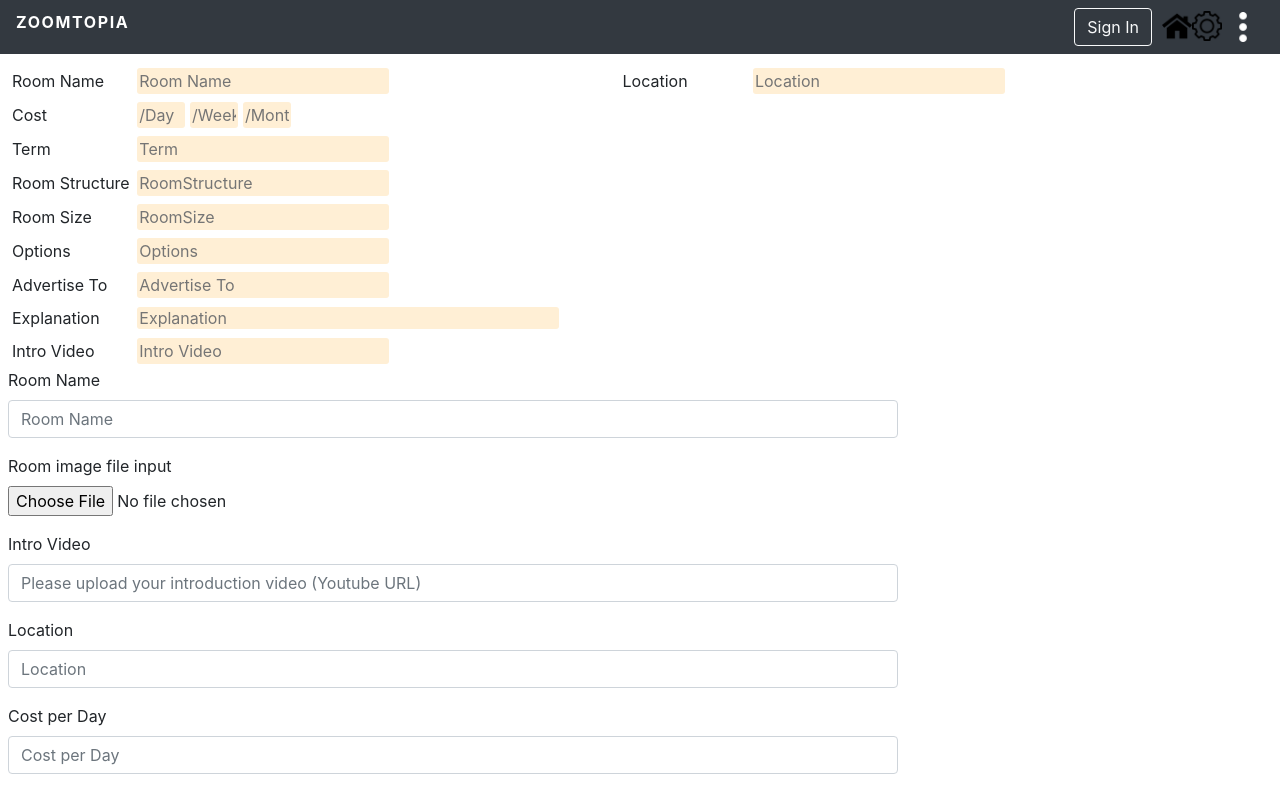
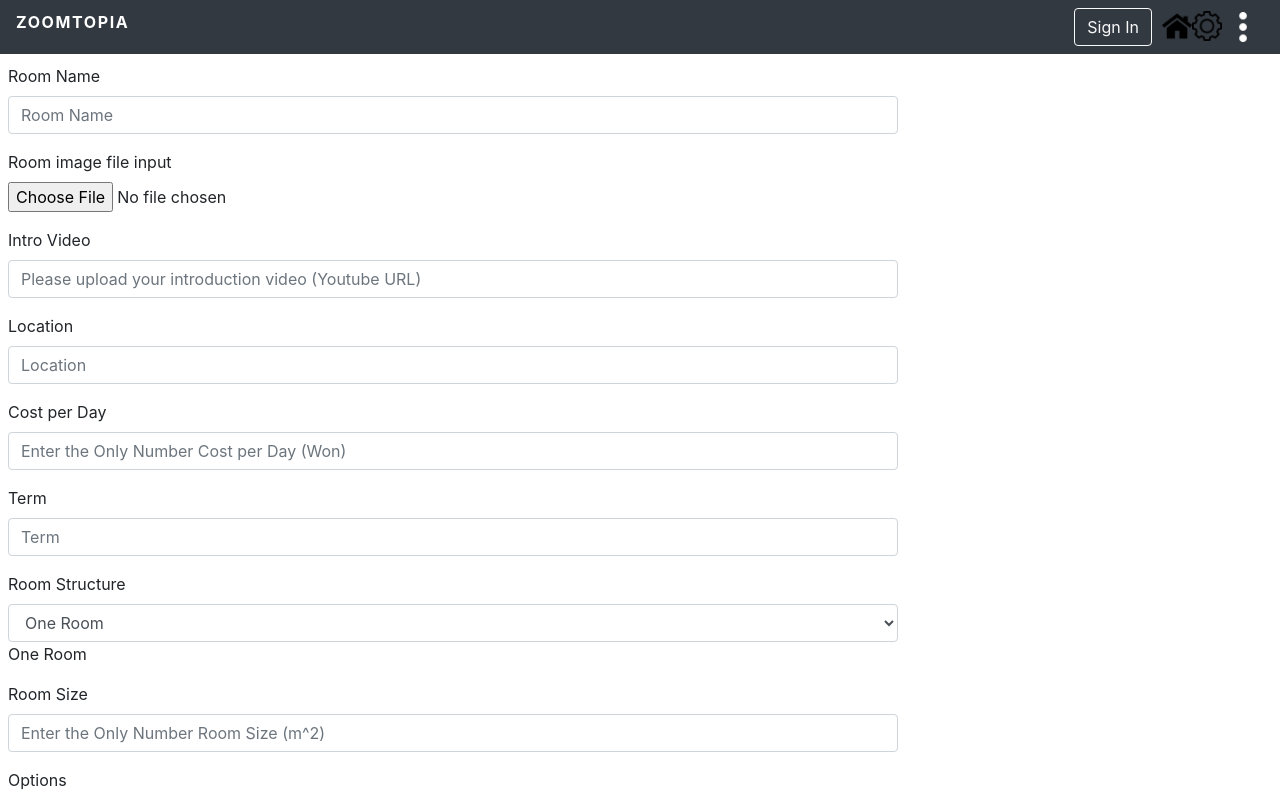
Before and after one commit to Daniel-H-99/2020S_HCI_Zoomtopia, a React (Create React App) app: page /RegisterRoom in a window 1280 px wide. Shown: the top 794 px of the page. Built offline with nearby package versions, Linux system fonts and the light colour scheme.

Commit message:
Register Room with writing on Firebase

```diff
--- a/src/components/RegisterForm.jsx
+++ b/src/components/RegisterForm.jsx
@@ -1,45 +1,9 @@
 import React, { Component } from 'react';
 import { Button, Form } from 'react-bootstrap';
 import styled from 'styled-components';
+import firebase from '../components/Firestore';
 
-const LeftInput = styled.span`
-  display: inline-block;
-  width: 48%;
-  height: 40%;
-  padding: 4px 4px 4px 4px;
-`;
-const RightInput = styled.span`
-  display: inline-block;
-  width: 50%;
-  height: 5%;
-  padding: 4px 4px 4px 4px;
-`;
-const Text = styled.text`
-  display: inline-block;
-  width: 20%;
-  height: 5%;
-`;
-const InputWindow = styled.input`
-  margin-left: 0.3rem;
-  background: papayawhip;
-  border: none;
-  border-radius: 3px;
-`;
-const CostInput = styled.input`
-  width: 3rem;
-  margin-left: 0.3rem;
-  background: papayawhip;
-  border: none;
-  border-radius: 3px;
-`;
-const Explanation = styled.input`
-  width: 70%;
-  height: 40%;
-  margin-left: 0.3rem;
-  background: papayawhip;
-  border: none;
-  border-radius: 3px;
-`
+
 const Margin = styled.div`
   display: inline-block;
   width: 70%;
@@ -47,194 +11,132 @@ const Margin = styled.div`
   margin: 0 auto;
 `
 
+const userID = "user2";
+
+
+const writeData = (userID, RoomName, IntroVideo, Location, CostperDay, Term, RoomStructure, RoomSize, Explanation) => {
+  return firebase.firestore().collection('userID').doc(userID)
+      .update({
+        MyRegister: {
+        RoomName: RoomName,
+        IntroVideo: IntroVideo,
+        Location: Location,
+        CostperDay: CostperDay,
+        Term: Term,
+        RoomStructure: RoomStructure,
+        RoomSize: RoomSize,
+        Explanation: Explanation
+        }
+      });
+};
+
+
 class RegisterForm extends Component {
   state = {
     RoomName: '',
+    IntroVideo: '',
     Location: '',
     CostperDay: '',
-    CostperWeek: '',
-    CostperMonth: '',
-    TermOrigin: '',
-    RoomStructure: '',
+    Term: '',
+    RoomStructure: 'One Room',
     RoomSize: '',
-    Options: '',
-    AdvertiseTo: '',
+    Options: [],
     Explanation: '',
-    IntroVideo: '',
   }
   handleChange = (e) => {
-    this.setState({
-      [e.target.name]: e.target.value
-    });
+    this.setState({[e.target.name]: e.target.value});
   }
-  handleSubmit(event) {
-    alert('Success to register your room!');
+  handleSubmit = (event) => {
+    const db = firebase.firestore();
     event.preventDefault();
+    if (this.state.RoomName === ''){
+      alert('Please Enter Room Name');
+      console.log("1");
+    }
+    else if (this.state.IntroVideo === ''){
+      alert('Please Enter Video URL');
+      console.log("2");
+    }
+    else if (this.state.Location === ''){
+      alert('Please Enter Location');
+      console.log("3");
+    }
+    else if (this.state.CostperDay === ''){
+      alert('Please Enter Cost per Day');
+      console.log("4");
+    }
+    else if (this.state.Term === ''){
+      alert('Please Enter Term');
+      console.log("5");
+    }
+    else if (this.state.RoomStructure === ''){
+      alert('Please Select Room Structure');
+      console.log("6");
+    }
+    else if (this.state.RoomSize === ''){
+      alert('Please Enter Room Size');
+      console.log("7");
+    }
+    else if (this.state.Explanation === ''){
+      alert('Please Enter Explanation about room');
+      console.log("8");
+    }
+    else {
+      alert('Success to register your room!');
+      writeData(userID, this.state.RoomName, this.state.IntroVideo, this.state.Location, this.state.CostperDay, this.state.Term, this.state.RoomStructure, this.state.RoomSize, this.state.Explanation);
+      event.preventDefault();
+      console.log("9");
+    }
+
   }
   render() {
     return (
-      <form>
-        <div>
-          <LeftInput>
-            <Text>Room Name</Text>
-            <InputWindow
-              placeholder="Room Name"
-              value={this.state.RoomName}
-              onChange={this.handleChange}
-              name="RoomName"
-            />
-          </LeftInput>
-          <RightInput>
-            <Text>Location</Text>
-            <InputWindow
-              placeholder="Location"
-              value={this.state.Location}
-              onChange={this.handleChange}
-              name="Location"
-            />
-          </RightInput>
-        </div>
-        <div>
-          <LeftInput>
-            <Text>Cost</Text>
-            <CostInput
-              placeholder="/Day"
-              value={this.state.CostperDay}
-              onChange={this.handleChange}
-              name="CostperDay"
-            />
-            <CostInput
-              placeholder="/Week"
-              value={this.state.CostperWeek}
-              onChange={this.handleChange}
-              name="CostperWeek"
-            />
-            <CostInput
-              placeholder="/Month"
-              value={this.state.CostperMonth}
-              onChange={this.handleChange}
-              name="CostperMonth"
-            />
-          </LeftInput>
-        </div>
-        <div>
-          <LeftInput>
-            <Text>Term</Text>
-            <InputWindow
-              placeholder="Term"
-              value={this.state.TermOrigin}
-              onChange={this.handleChange}
-              name="TermOrigin"
-            />
-          </LeftInput>
-        </div>
-        <div>
-          <LeftInput>
-            <Text>Room Structure</Text>
-            <InputWindow
-              placeholder="RoomStructure"
-              value={this.state.RoomStructure}
-              onChange={this.handleChange}
-              name="RoomStructure"
-            />
-          </LeftInput>
-        </div>
-        <div>
-          <LeftInput>
-            <Text>Room Size</Text>
-            <InputWindow
-              placeholder="RoomSize"
-              value={this.state.RoomSize}
-              onChange={this.handleChange}
-              name="RoomSize"
-            />
-          </LeftInput>
-        </div>
-        <div>
-          <LeftInput>
-            <Text>Options</Text>
-            <InputWindow
-              placeholder="Options"
-              value={this.state.Options}
-              onChange={this.handleChange}
-              name="Options"
-            />
-          </LeftInput>
-        </div>
-        <div>
-          <LeftInput>
-            <Text>Advertise To</Text>
-            <InputWindow
-              placeholder="Advertise To"
-              value={this.state.AdvertiseTo}
-              onChange={this.handleChange}
-              name="AdvertiseTo"
-            />
-          </LeftInput>
-        </div>
-        <div>
-          <LeftInput>
-            <Text>Explanation</Text>
-            <Explanation
-              placeholder="Explanation"
-              value={this.state.Explanation}
-              onChange={this.handleChange}
-              name="Explanation"
-            />
-          </LeftInput>
-        </div>
-        <div>
-          <LeftInput>
-            <Text>Intro Video</Text>
-            <InputWindow
-              placeholder="Intro Video"
-              value={this.state.IntroVideo}
-              onChange={this.handleChange}
-              name="IntroVideo"
-            />
-          </LeftInput>
-        </div>
-        <div>{this.state.RoomName}</div>
-        <div>{this.state.Location}</div>
+      <form onSubmit={this.handleSubmit}>
         <Margin>
-          <Form action="/register">
+          <Form>
             <Form.Group controlId="RoomName">
               <Form.Label>Room Name</Form.Label>
-              <Form.Control type="RoomName" name="RoomName" placeholder="Room Name" />
+              <Form.Control type="RoomName" name="RoomName" placeholder="Room Name" onChange={this.handleChange} />
             </Form.Group>
 
-            <Form.Group>
+
+            <Form.Group controlId="RoomImage">
               <Form.File id="RoomImage" name="File" label="Room image file input" />
             </Form.Group>
 
             <Form.Group controlId="IntroVideo">
               <Form.Label>Intro Video</Form.Label>
-              <Form.Control type="IntroVideo" placeholder="Please upload your introduction video (Youtube URL)" />
+              <Form.Control type="IntroVideo" name="IntroVideo" placeholder="Please upload your introduction video (Youtube URL)" onChange={this.handleChange} />
             </Form.Group>
 
             <Form.Group controlId="Location">
               <Form.Label>Location</Form.Label>
-              <Form.Control type="Location" placeholder="Location" />
+              <Form.Control type="Location" name="Location" placeholder="Location" onChange={this.handleChange}/>
             </Form.Group>
 
             <Form.Group controlId="CostperDay">
               <Form.Label>Cost per Day</Form.Label>
-              <Form.Control type="CostperDay" placeholder="Cost per Day" />
+              <Form.Control type="CostperDay" name="CostperDay" placeholder="Enter the Only Number Cost per Day (Won)" onChange={this.handleChange}/>
             </Form.Group>
 
             <Form.Group controlId="Term">
               <Form.Label>Term</Form.Label>
-              <Form.Control type="Term" placeholder="Term" />
+              <Form.Control type="Term" name="Term" placeholder="Term" onChange={this.handleChange}/>
             </Form.Group>
 
             <Form.Group controlId="RoomStructure">
               <Form.Label>Room Structure</Form.Label>
-              <Form.Control type="RoomStructure" placeholder="Room Structure" />
+              <Form.Control as="select" name="RoomStructure" defaultValue={this.state.RoomStructure} onChange={this.handleChange}>
+                <option>One Room</option>
+                <option>Two Room</option>
+                <option>Three Room</option>
+              </Form.Control>
+              <div>{this.state.RoomStructure}</div>
             </Form.Group>
 
             <Form.Group controlId="RoomSize">
               <Form.Label>Room Size</Form.Label>
-              <Form.Control type="RoomSize" placeholder="Room Size" />
+              <Form.Control type="RoomSize" name="RoomSize" placeholder="Enter the Only Number Room Size (m^2)" onChange={this.handleChange}/>
             </Form.Group>
 
             <Form.Group controlId="Options">
@@ -254,26 +156,16 @@ class RegisterForm extends Component {
               ))}
             </Form.Group>
 
-
-            <Form.Group controlId="AdvertiseTo">
-              <Form.Label>Advertise To</Form.Label>
-              {['checkbox'].map((type) => (
-              <div key={`inline-${type}`} className="mb-3">
-                <Form.Check inline label="KAIST" type={type} id={`inline-${type}-1`} />
-                <Form.Check inline label="ChungNam Univ." type={type} id={`inline-${type}-2`} />
-              </div>
-              ))}
+            <Form.Group controlId="Explanation">
+              <Form.Label>Explanation</Form.Label>
+              <Form.Control type="Explanation" name="Explanation" placeholder="Explanation" as="textarea" rows="5" onChange={this.handleChange}/>
             </Form.Group>
 
-            <Form.Group controlId="Explanation">
-              <Form.Label>Explanation</Form.Label>
-              <Form.Control type="Explanation" placeholder="Explanation" as="textarea" rows="5"/>
-            </Form.Group>
-
-            <Button variant="primary" type="submit" onSubmit={this.handleSubmit}>
+            <Button variant="primary" type="submit" value="Submit">
               Register
             </Button>
           </Form>
+
         </Margin>
       </form>
 
```
